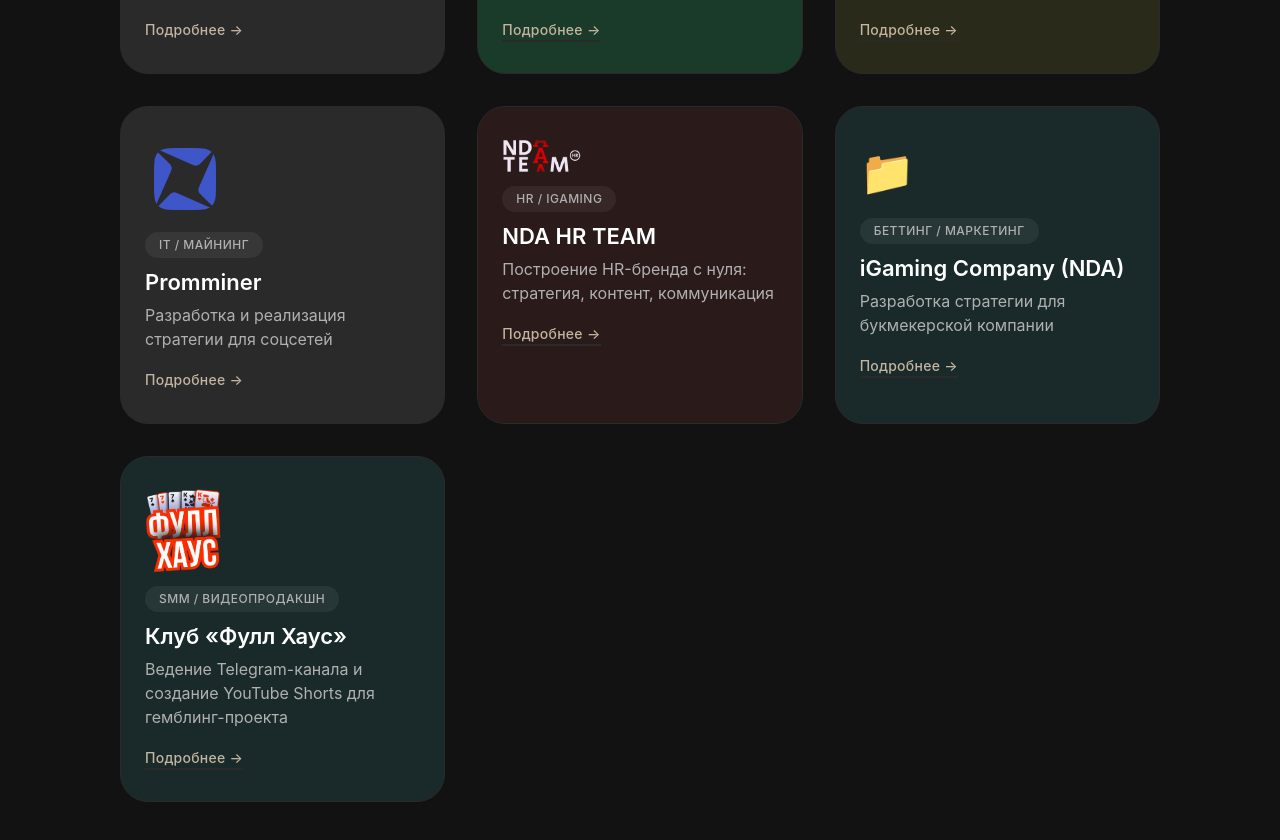
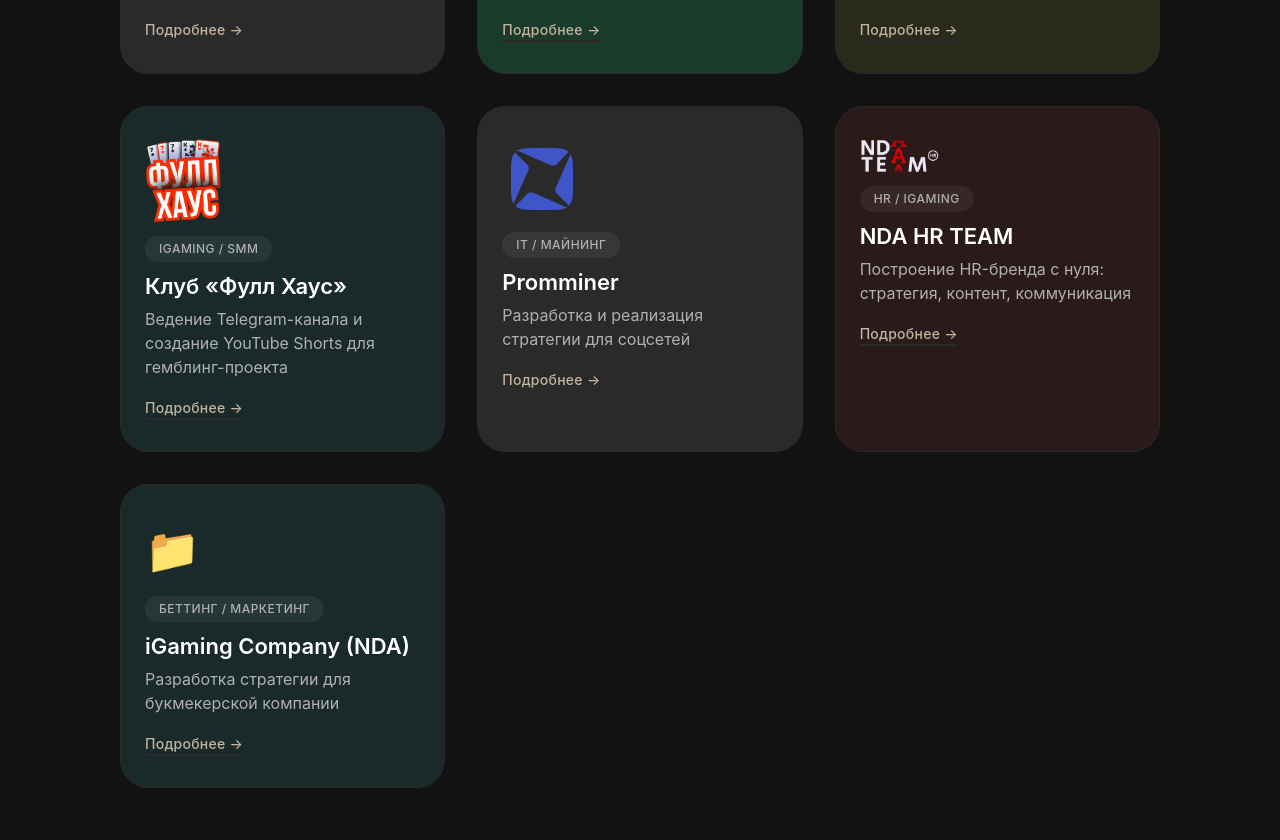
Before and after one commit to blyashka1-web/bar-agency, a Next.js app: page /cases in a window 1280 px wide. Shown: the part 600-1440 px from the top of the page. Built offline with nearby package versions, Linux system fonts and the light colour scheme.

Commit message:
Full House: позиция 5, тег изменен на iGaming / SMM

```diff
--- a/app/cases/page.tsx
+++ b/app/cases/page.tsx
@@ -27,6 +27,14 @@ export default function CasesPage() {
       bg: '#2a2a1a',
     },
     {
+      slug: 'fullhouse',
+      logo: '/cases/fullhouse/logo.png',
+      tag: 'iGaming / SMM',
+      title: 'Клуб «Фулл Хаус»',
+      desc: 'Ведение Telegram-канала и создание YouTube Shorts для гемблинг-проекта',
+      bg: '#1a2a2a',
+    },
+    {
       slug: 'promminer',
       logo: '/cases/promminer/logo.png',
       tag: 'IT / Майнинг',
@@ -48,14 +56,6 @@ export default function CasesPage() {
       tag: 'Беттинг / Маркетинг',
       title: 'iGaming Company (NDA)',
       desc: 'Разработка стратегии для букмекерской компании',
-      bg: '#1a2a2a',
-    },
-    {
-      slug: 'fullhouse',
-      logo: '/cases/fullhouse/logo.png',
-      tag: 'SMM / Видеопродакшн',
-      title: 'Клуб «Фулл Хаус»',
-      desc: 'Ведение Telegram-канала и создание YouTube Shorts для гемблинг-проекта',
       bg: '#1a2a2a',
     },
   ];
```
